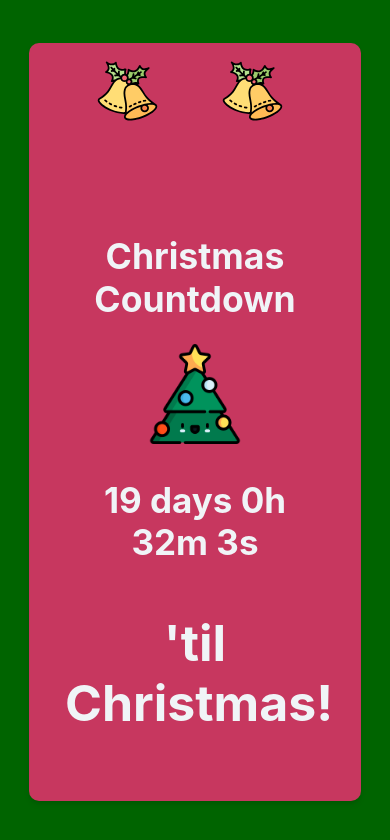
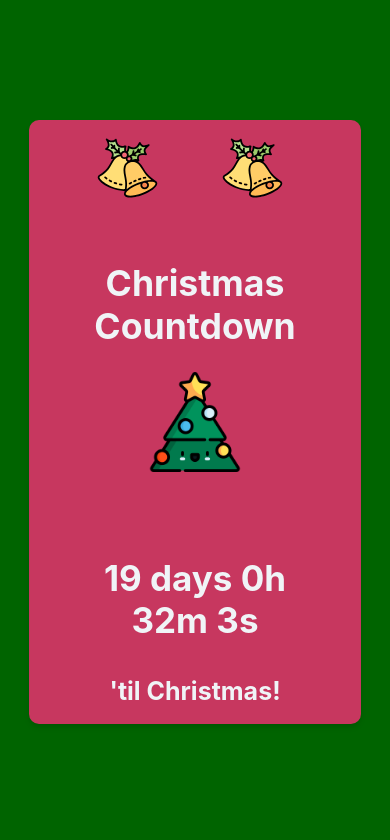
Before and after one commit to Saizeik/ChristmasCountdown, a React (Create React App) app: page / in a window 390 px wide. Shown: the top 840 px of the page. Built offline with nearby package versions, Linux system fonts and the light colour scheme; a web font is replaced by a local one.

Commit message:
added santa.jsx

```diff
--- a/src/App.js
+++ b/src/App.js
@@ -1,6 +1,7 @@
 import "./App.css";
 
 import getContent from "../src/content.jsx";
+import SantaReindeer from "./santa.jsx";
 
 const countDownDate = new Date("Dec 25, 2022 00:00:00").getTime();
 
@@ -41,15 +42,18 @@ function App() {
     document.getElementById("christmasCountdown").innerHTML = countdownDisplay;
   }, 1000);
 
-  setInterval(function getContent() {
+  setInterval(function SantaReindeer() {
     window.location.reload();
-  }, 60000);
+  }, 30000);
+
   return (
     <div className="App">
       <header className="App-header">
         <div className="container">
           <main className="main">
             {getContent()}
+            {SantaReindeer()}
+            <p id="santa"></p>
             <p id="christmasCountdown"></p>
             <p className="countdownText">'til Christmas!</p>
           </main>
--- a/src/content.jsx
+++ b/src/content.jsx
@@ -1,15 +1,8 @@
 import jingleBells from "./jingle-bell.svg";
-import santa from "./sleigh.svg";
-import reindeer from "./reindeer.svg";
 import christmasTree from "./christmas-tree.png";
 
-
 export default function getContent() {
-
-
-
   return (
-
     <div className="content-container">
       <div className=" animate__animated animate__shakeX  jingleBells-container">
         <img
@@ -23,13 +16,6 @@ export default function getContent() {
           alt="jingle Bells"
         />
       </div>
-  <div className=" animate__animated animate__fadeOutRightBig reindeer-container">
-    <img className="reindeer-image" src={santa} alt="santa's sleigh" />
-    <img className="reindeer-image" src={reindeer} alt="reindeer" />
-    <img className="reindeer-image" src={reindeer} alt="reindeer" />
-    <img className="reindeer-image" src={reindeer} alt="reindeer" />
-    <img className="reindeer-image" src={reindeer} alt="reindeer" />
-  </div>
       <h1> Christmas Countdown </h1>{" "}
       <div className="christmas-tree-container">
         <img
@@ -37,8 +23,6 @@ export default function getContent() {
           src={christmasTree}
         />
       </div>
-
     </div>
-  )
-
+  );
 }
--- a/src/index.css
+++ b/src/index.css
@@ -33,12 +33,12 @@ code {
 
 #christmasCountdown {
   font-size: 75px;
-  font-weight:bold;
+  font-weight: bold;
 }
 
-.countdownText{
+.countdownText {
   font-size: 50px;
-  font-weight:bold;
+  font-weight: bold;
 }
 
 .christmas-tree {
@@ -139,8 +139,8 @@ code {
     margin: 0 auto;
   }
 
-  .countdownDisplay {
-    font-size: 50px;
+  .countdownText {
+    font-size: 25px;
     margin: 0;
   }
 
--- /dev/null
+++ b/src/santa.jsx
@@ -0,0 +1,14 @@
+import santa from "./sleigh.svg";
+import reindeer from "./reindeer.svg";
+
+export default function SantaReindeer() {
+  return (
+    <div className=" animate__animated animate__fadeOutRightBig reindeer-container">
+      <img className="reindeer-image" src={santa} alt="santa's sleigh" />
+      <img className="reindeer-image" src={reindeer} alt="reindeer" />
+      <img className="reindeer-image" src={reindeer} alt="reindeer" />
+      <img className="reindeer-image" src={reindeer} alt="reindeer" />
+      <img className="reindeer-image" src={reindeer} alt="reindeer" />
+    </div>
+  );
+}
```
Lines whose indentation alone changed are shown as unchanged.
